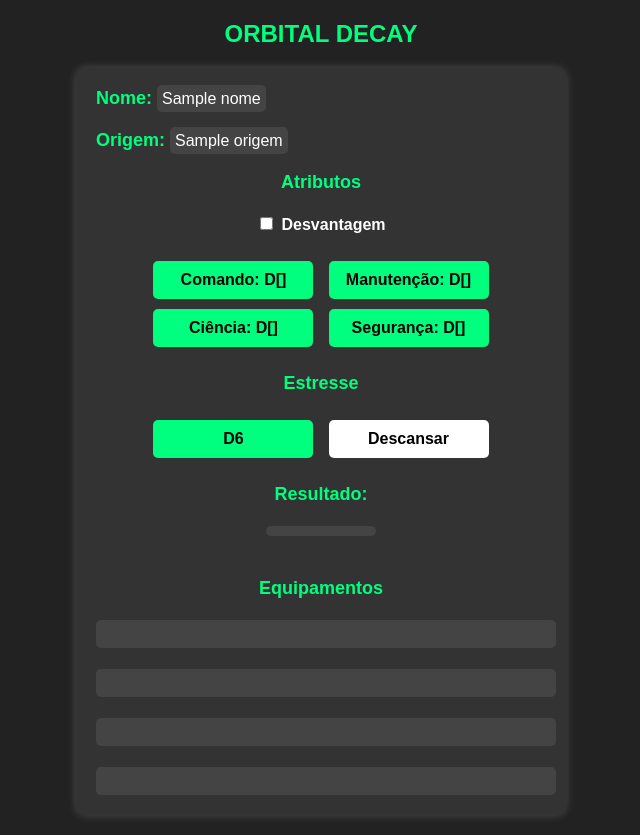
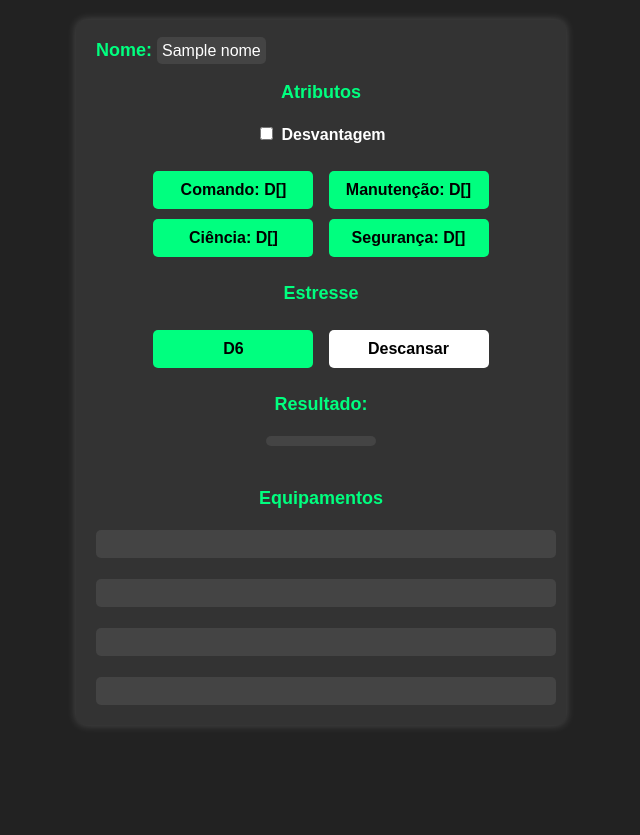
Before and after one commit to rpgzeflorentino/orbitaldecay.github.io, a Flask app: template templates/ficha.html in a window 1280 px wide. Shown: the whole page, without its empty margins (319-959 px from the left). After the commit the page ends 728 px from the top, so only its background shows below. Run offline with Flask 3, Linux system fonts and the light colour scheme; the template is opened without the code that fills it: most values are stand-ins (such as "Sample title", 1, 10 or a date in 2020).

Commit message:
Update ficha.html

```diff
--- a/templates/ficha.html
+++ b/templates/ficha.html
@@ -17,17 +17,6 @@
 
 		@media screen and (max-width: 600px) {
 			.ficha {max-width: 250px;}}
-
-
-
-
-		h1 {
-			color: #00ff7f;
-			font-size: 24px;
-			font-weight: bold;
-			text-align: center;
-			margin-top: 20px;
-		}
 
 		.ficha {
 			background-color: #333;
@@ -108,14 +97,9 @@
 	</style>
 </head>
 <body>
-	<h1>ORBITAL DECAY</h1>
 	<div class="ficha">
 		<label class="label" for="nome">Nome:</label>
 		<label class="input" for="nome">{{ nome }}</label><br><br>
-
-		<label class="label" for="origem">Origem:</label>
-		<label class="input" for="origem">{{ origem }}</label><br><br>
-
 
 <center>
   <label class="label">Atributos</label><br><br>
```
